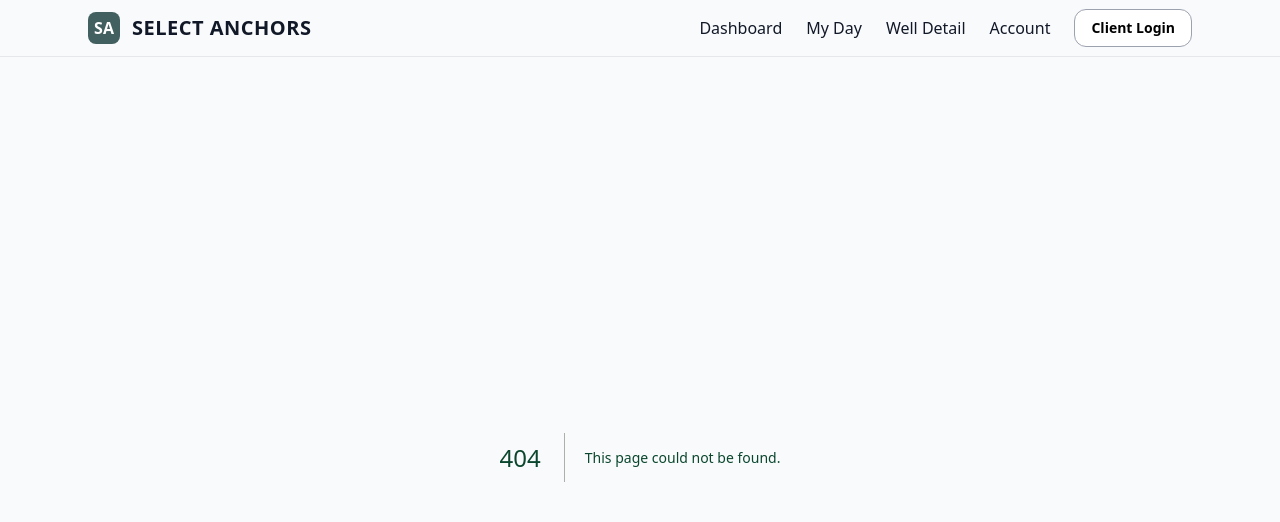
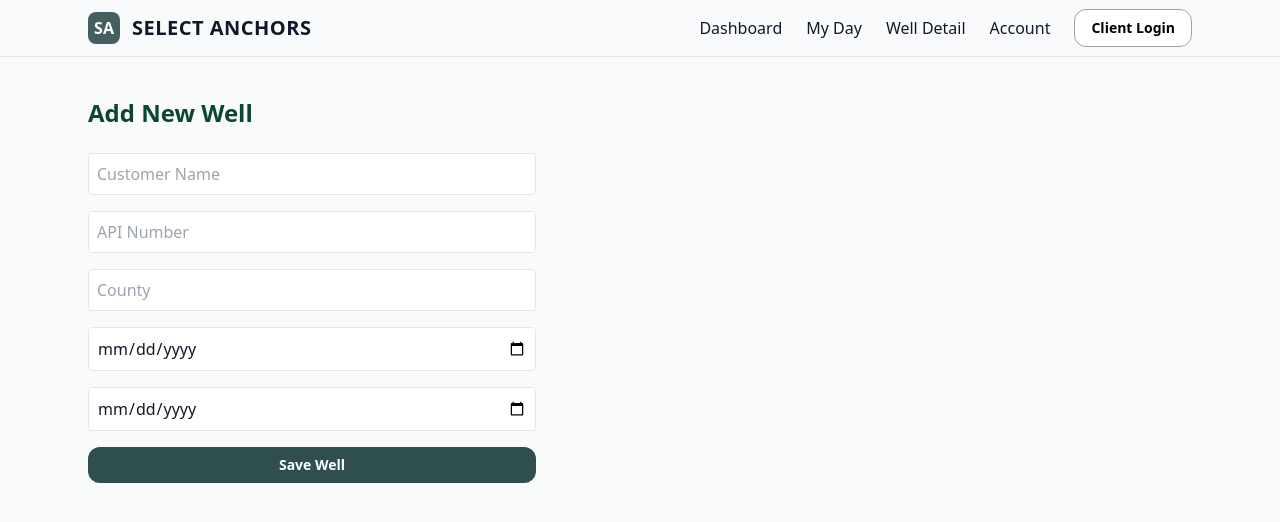
Before and after one commit to select-anchors/select-anchors-portal, a Next.js app: page /admin/wells in a window 1280 px wide. Before the commit this address had no page. Shown: the top 522 px of the page. Built offline with nearby package versions, Linux system fonts and the light colour scheme; a web font is replaced by a local one.

Commit message:
Create page.js

```diff
--- /dev/null
+++ b/app/admin/wells/page.js
@@ -0,0 +1,39 @@
+"use client";
+import { useState } from "react";
+
+export default function AdminWellsPage() {
+  const [customer, setCustomer] = useState("");
+  const [api, setApi] = useState("");
+  const [county, setCounty] = useState("");
+  const [needBy, setNeedBy] = useState("");
+  const [expiration, setExpiration] = useState("");
+
+  const handleSubmit = async (e) => {
+    e.preventDefault();
+    const res = await fetch("/api/wells", {
+      method: "POST",
+      headers: { "Content-Type": "application/json" },
+      body: JSON.stringify({ customer, api, county, needBy, expiration }),
+    });
+    if (res.ok) {
+      alert("Well added!");
+      setCustomer(""); setApi(""); setCounty(""); setNeedBy(""); setExpiration("");
+    } else {
+      alert("Error adding well");
+    }
+  };
+
+  return (
+    <div className="container py-10">
+      <h1 className="text-2xl font-bold mb-6">Add New Well</h1>
+      <form onSubmit={handleSubmit} className="flex flex-col gap-4 max-w-md">
+        <input className="border p-2 rounded" value={customer} onChange={e=>setCustomer(e.target.value)} placeholder="Customer Name" required />
+        <input className="border p-2 rounded" value={api} onChange={e=>setApi(e.target.value)} placeholder="API Number" required />
+        <input className="border p-2 rounded" value={county} onChange={e=>setCounty(e.target.value)} placeholder="County" />
+        <input className="border p-2 rounded" type="date" value={needBy} onChange={e=>setNeedBy(e.target.value)} placeholder="Need By" />
+        <input className="border p-2 rounded" type="date" value={expiration} onChange={e=>setExpiration(e.target.value)} placeholder="Expiration Date" />
+        <button type="submit" className="btn btn-primary">Save Well</button>
+      </form>
+    </div>
+  );
+}
```
